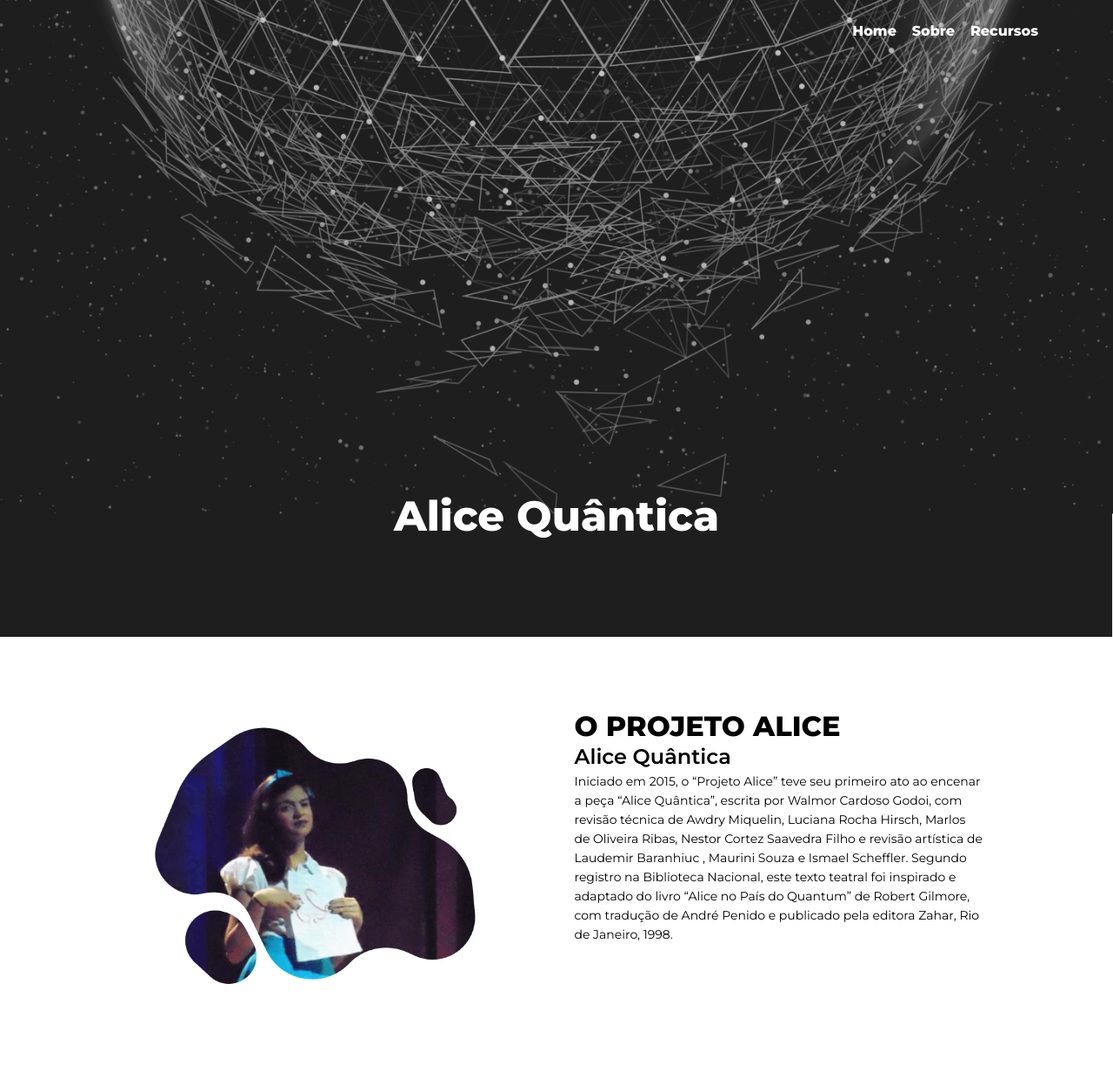
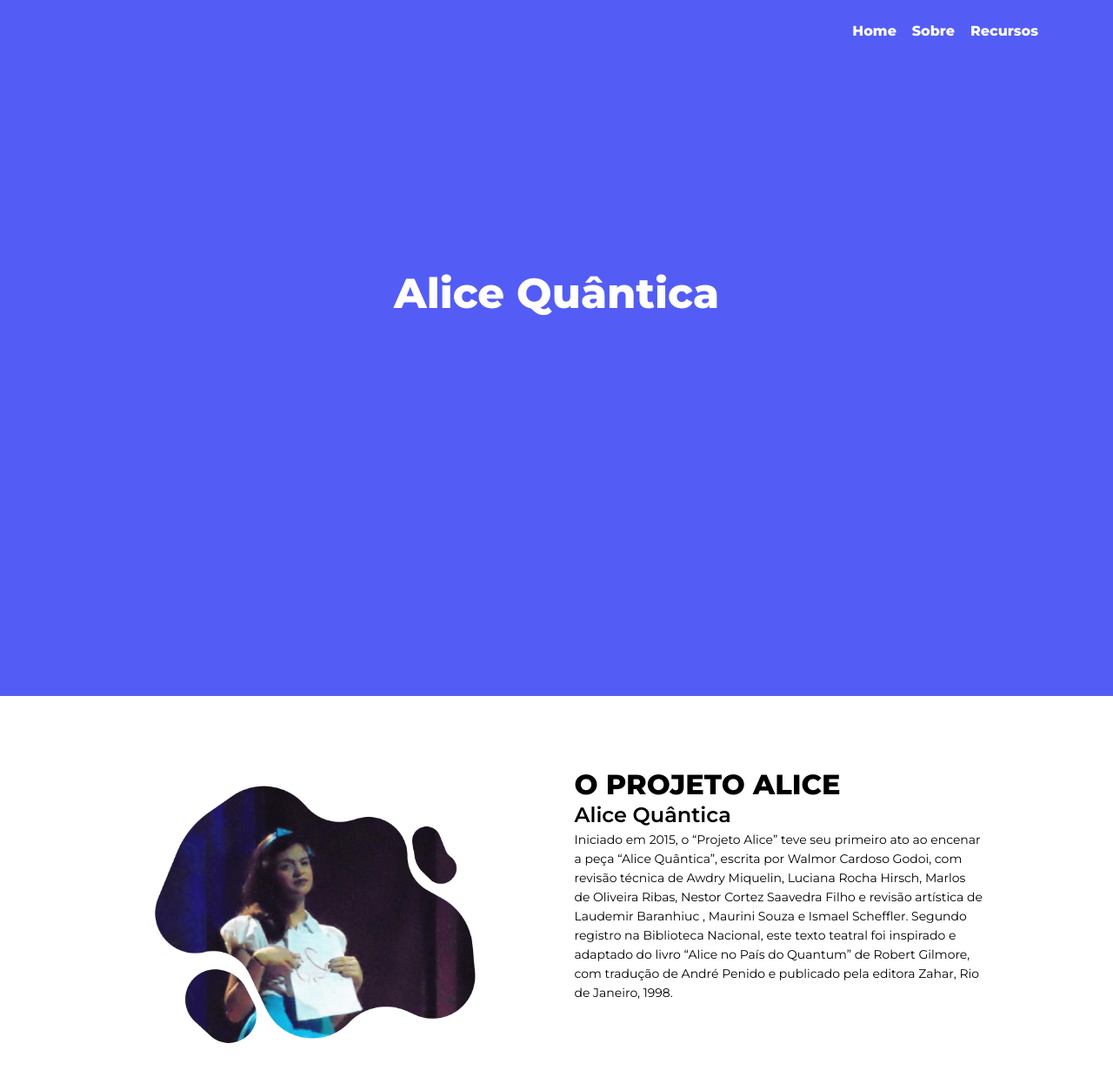
Before and after one commit to tocrossbridge/website-alice-quantica, a PHP site: page /index.php in a window 1280 px wide. Shown: the top 1246 px of the page at 87% size. Run offline with PHP 8.4, Linux system fonts and the light colour scheme.

Commit message:
style: welcome bg 1. Removed img of welcome header 2. Added solid #535DF5 while the art is not ready

```diff
--- a/src/css/welcome.css
+++ b/src/css/welcome.css
@@ -3,14 +3,12 @@
 */
 .welcome{
     width: 100%;
-    background-image: url('../images/bg-welcome.png');
-    background-position: center;
-    background-size: cover;
-    background-repeat: no-repeat;
+    height: 100vh;
+    color: #fff;
+    background-color: #535DF5;
 }
 .welcome__content{
-    margin: 40% 0 0 0;
-    padding: 0 0 10% 0;
+    margin: 20% 0 0 0;
     display: flex;
     justify-content: center;
     color: #fff;
```
Also changed, not shown: src/images/bg-welcome.png (deleted).
